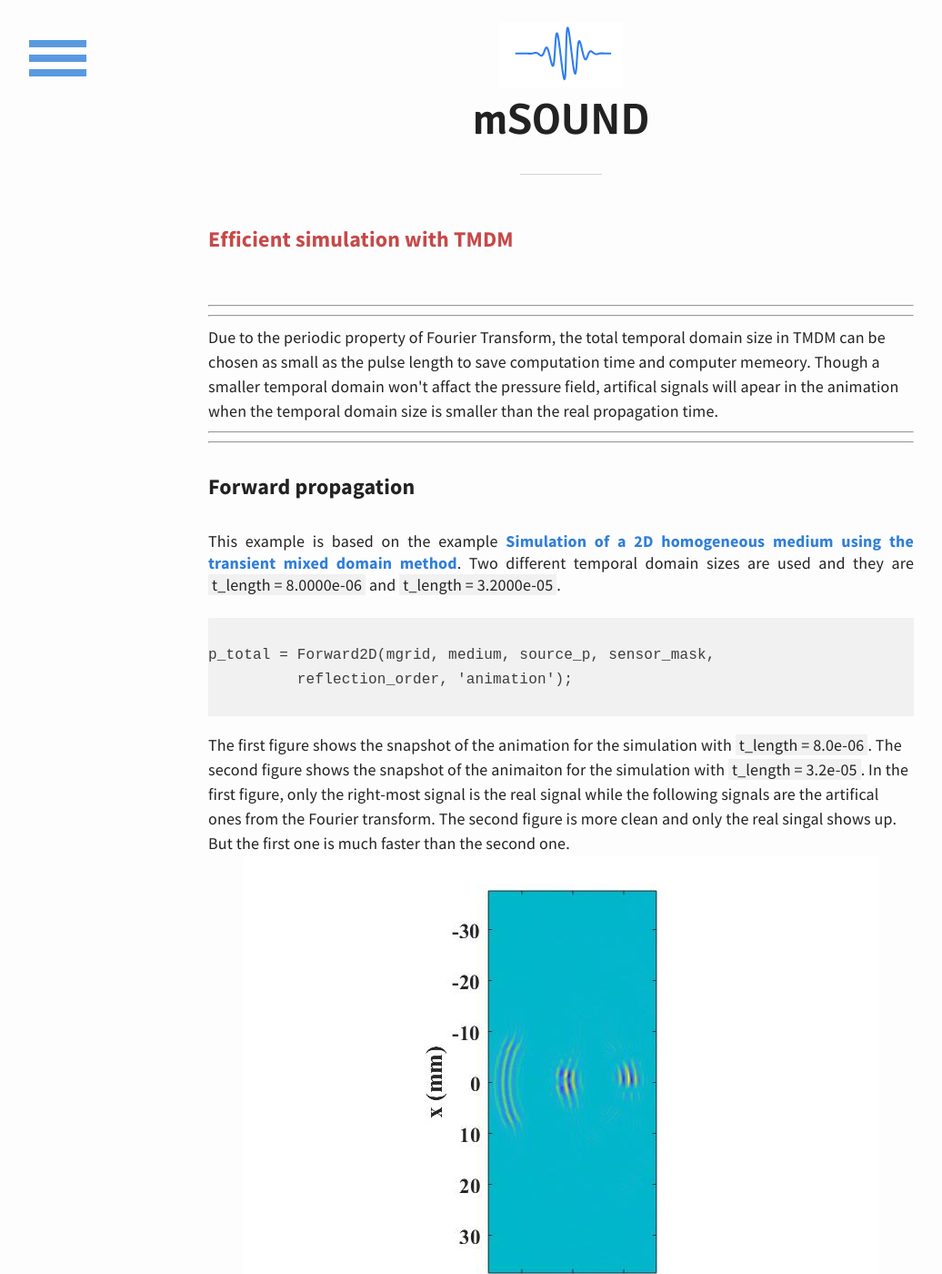
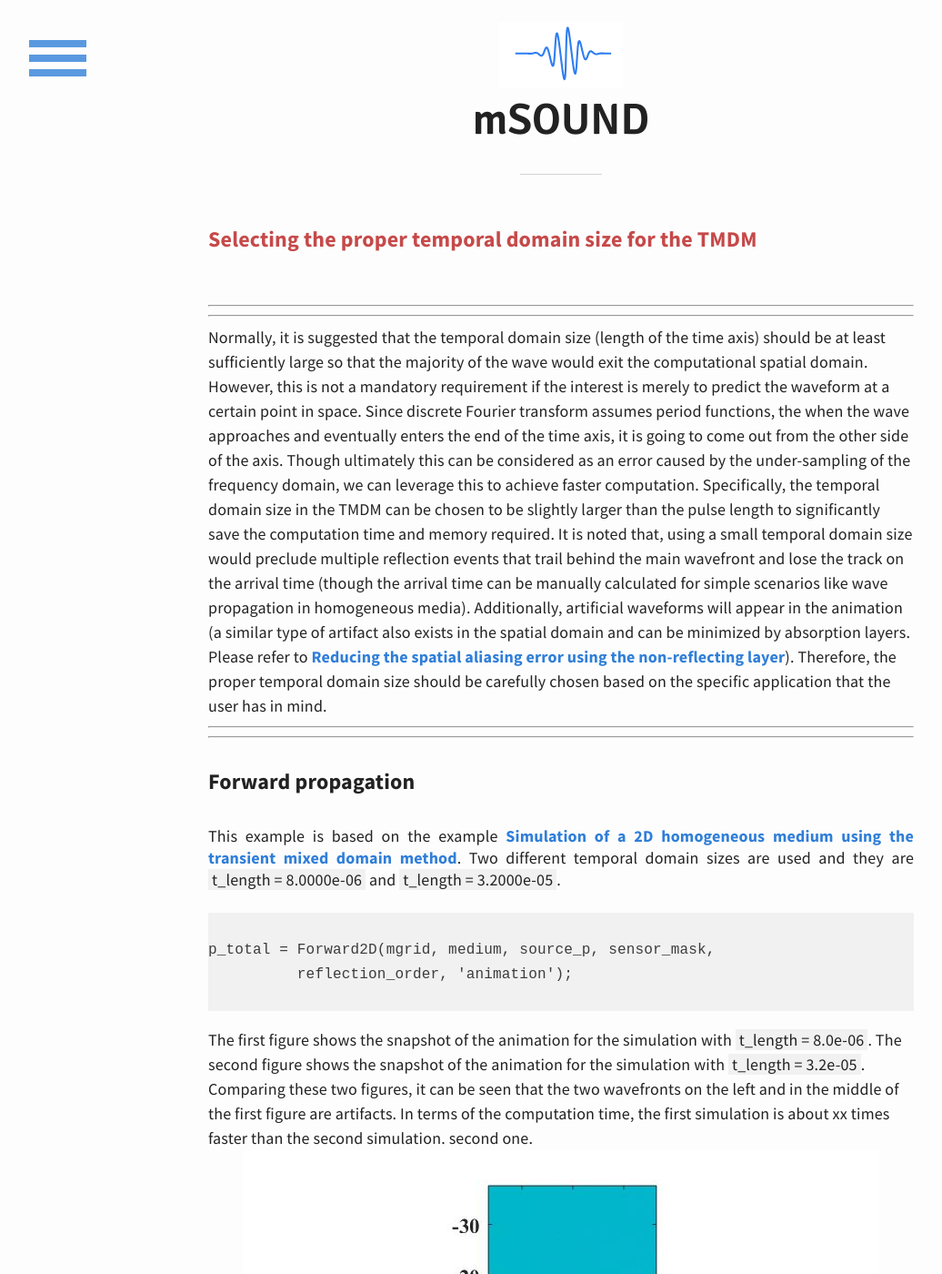
Before and after one commit to m-SOUND/mSOUND, a Jekyll site: the page built from _posts/2019-07-20-TMDM_2D_animation.html, in a window 1280 px wide and 1400 px high. Shown: the whole window at 91% size, without its empty margins (23-1059 px from the left). Built offline with Jekyll 4.4.1, drawn with Linux system fonts in a browser that asks for light colours.

Commit message:
Update 2019-07-20-TMDM_2D_animation.html

```diff
--- a/_posts/2019-07-20-TMDM_2D_animation.html
+++ b/_posts/2019-07-20-TMDM_2D_animation.html
@@ -1,13 +1,24 @@
 ---
-title: Efficient simulation with TMDM
+title: Selecting the proper temporal domain size for the TMDM
 ---
 <p>
 <br>
 <hr>
 <hr>
-Due to the periodic property of Fourier Transform, the total temporal domain size in TMDM can be chosen as small as the
-pulse length to save computation time and computer memeory. Though a smaller temporal domain won't affact the pressure field,
-artifical signals will apear in the animation when the temporal domain size is smaller than the real propagation time.
+Normally, it is suggested that the temporal domain size (length of the time axis) should be at least sufficiently large so that the
+majority of the wave would exit the computational spatial domain. However, this is not a mandatory requirement if the interest
+is merely to predict the waveform at a certain point in space. Since discrete Fourier transform assumes period functions,
+the when the wave approaches and eventually enters the end of the time axis, it is going to come out from the other side of the axis.
+Though ultimately this can be considered as an error caused by the under-sampling of the frequency domain, we can leverage this to
+achieve faster computation. Specifically, the temporal domain size in the TMDM can be chosen to be slightly larger than the pulse
+length to significantly save the computation time and memory required. It is noted that, using a small temporal domain size would
+preclude multiple reflection events that trail behind the main wavefront and lose the track on the arrival time (though the arrival
+time can be manually calculated for simple scenarios like wave propagation in homogeneous media). Additionally, artificial waveforms
+will appear in the animation (a similar type of artifact also exists in the spatial domain and can be minimized by absorption layers.
+Please refer to  <a href=https://m-sound.github.io/mSOUND/2D_absvorption>  Reducing the spatial aliasing error using the non-reflecting
+layer</a>). Therefore, the proper temporal domain size should be carefully chosen based on the specific application that the user
+has in mind.
+
 <hr>
 <hr>
 </p>
@@ -28,9 +39,9 @@ p_total = Forward2D(mgrid, medium, source_p, sensor_mask,
 </code>
 </pre>
 The first figure shows the snapshot of the animation for the simulation with <span style="background-color:#f1f1f1">t_length = 8.0e-06</span>.
-The second figure shows the snapshot of the animaiton for the simulation with <span style="background-color:#f1f1f1">t_length = 3.2e-05</span>.
-In the first figure, only the right-most signal is the real signal while the following signals are the artifical ones from
-the Fourier transform. The second figure is more clean and only the real singal shows up. But the first one is much faster than the
+The second figure shows the snapshot of the animation for the simulation with <span style="background-color:#f1f1f1">t_length = 3.2e-05</span>.
+Comparing these two figures, it can be seen that the two wavefronts on the left and in the middle of the first figure are artifacts.
+In terms of the computation time, the first simulation is about xx times faster than the second simulation.
 second one.
 <img src="/mSOUND/img/animation_2D_small_domain.jpg" alt="snap shot of the animation for the simulation with smaller temporal domain">
 <img src="/mSOUND/img/animation_2D_large_domain.jpg" alt="snap shot of the animation for the simulation with larger temporal domain">
```
